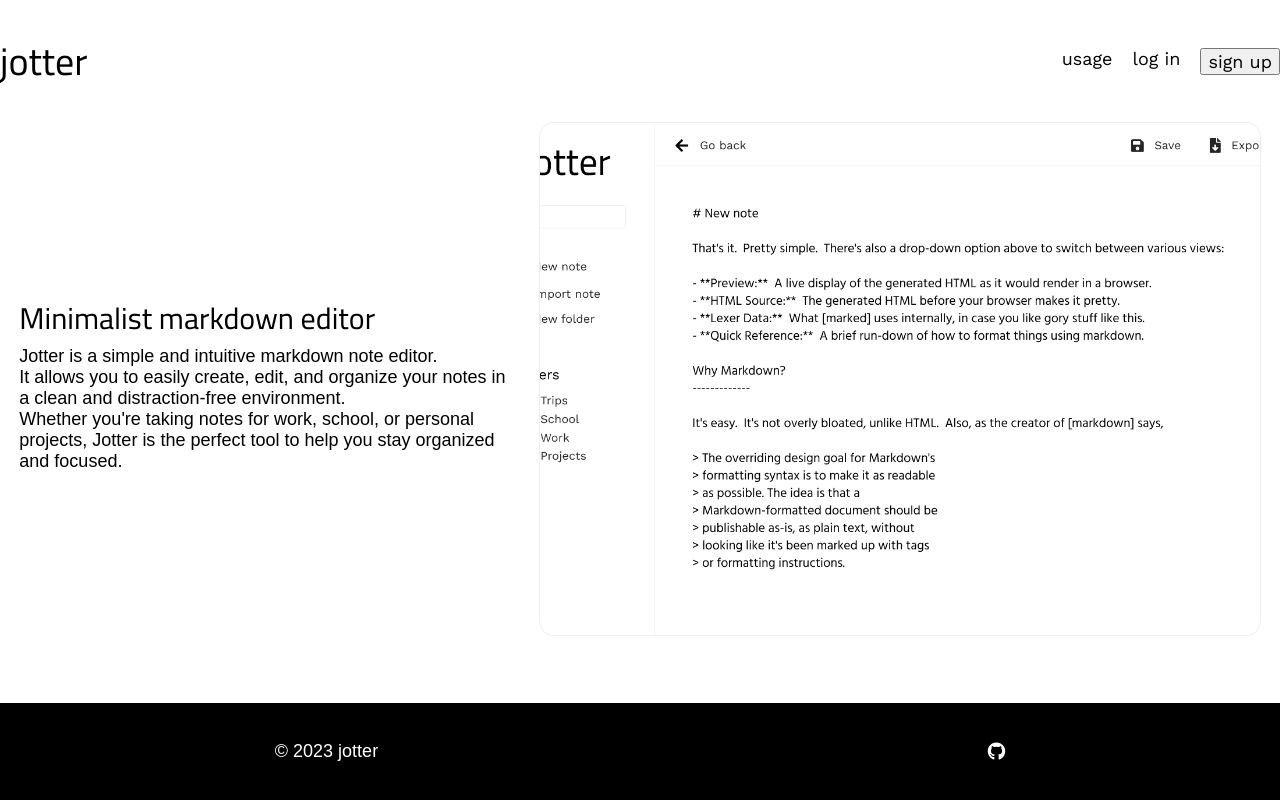
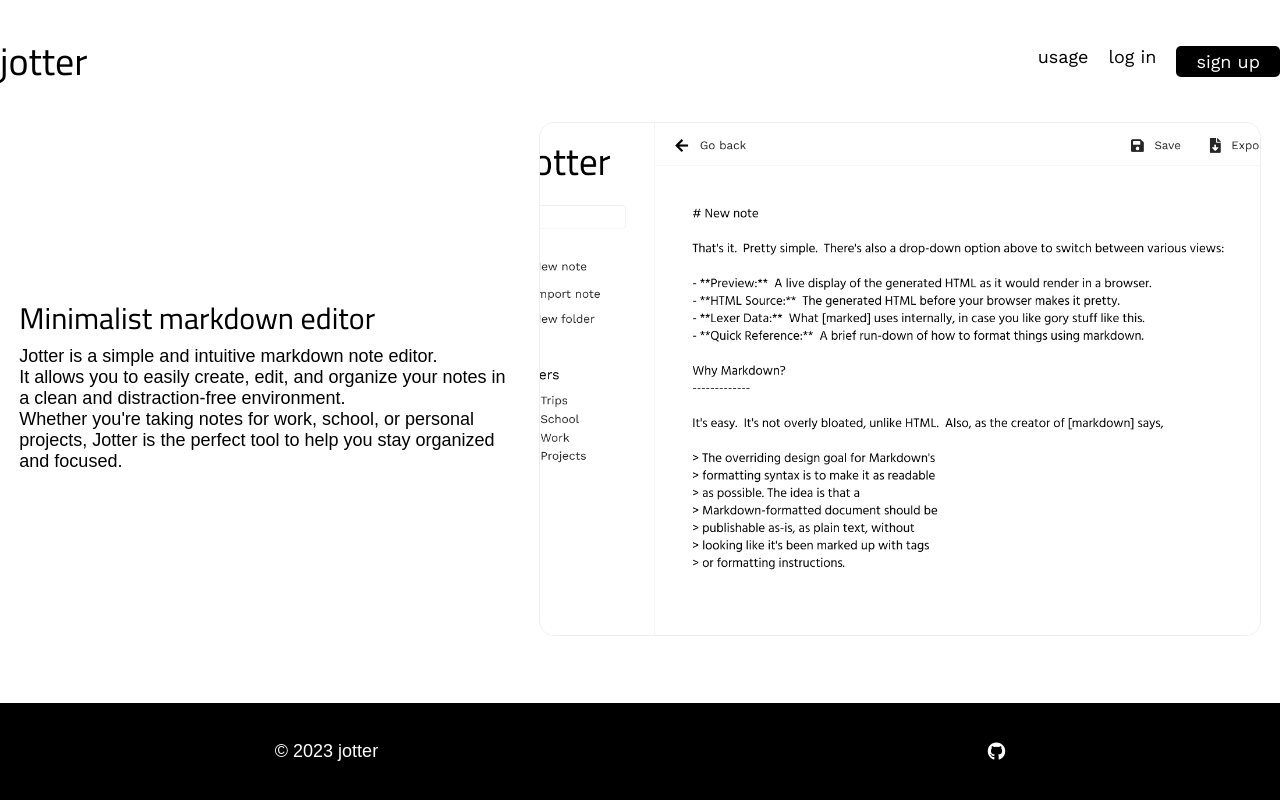
Before and after one commit to bourdier/jotter, a React (Create React App) app: page / in a window 1280 px wide. Built offline with nearby package versions, Linux system fonts and the light colour scheme; a web font is replaced by a local one.

Commit message:
Stylise button

```diff
--- /dev/null
+++ b/src/assets/sass/components/_buttons.scss
@@ -0,0 +1,23 @@
+button {
+  background-color: $primary;
+  color: $white;
+  border: none;
+  border-radius: 5px;
+  padding: 5px 20px;
+  cursor: pointer;
+  transition: all 0.3s ease-in-out;
+  a {
+    color: $white !important;
+    text-decoration: none !important;
+  }
+  &:hover {
+    background-color: lighten($primary, 12%);
+  }
+  &:focus {
+    outline: none;
+  }
+  &:disabled {
+    background-color: $gray;
+    cursor: not-allowed;
+  }
+}
--- a/src/assets/sass/main.scss
+++ b/src/assets/sass/main.scss
@@ -1,4 +1,7 @@
 @import 'base/reset';
 @import 'base/typography';
+@import 'utils/variables';
+
+@import 'components/buttons';
 
 @import 'pages/homepage'
--- /dev/null
+++ b/src/assets/sass/utils/_variables.scss
@@ -0,0 +1,3 @@
+$primary: #000;
+$white: #fff;
+$gray: #ccc;
--- a/src/index.css
+++ b/src/index.css
@@ -18,6 +18,30 @@ a {
 p {
   font-family: "Hind Madurai", sans-serif;
   font-weight: 400;
+}
+
+button {
+  background-color: #000;
+  color: #fff;
+  border: none;
+  border-radius: 5px;
+  padding: 5px 20px;
+  cursor: pointer;
+  transition: all 0.3s ease-in-out;
+}
+button a {
+  color: #fff !important;
+  text-decoration: none !important;
+}
+button:hover {
+  background-color: #1f1f1f;
+}
+button:focus {
+  outline: none;
+}
+button:disabled {
+  background-color: #ccc;
+  cursor: not-allowed;
 }
 
 .homepage {
```
Also changed, not shown: 1 other file (tests, documents, lock files or other folders).
